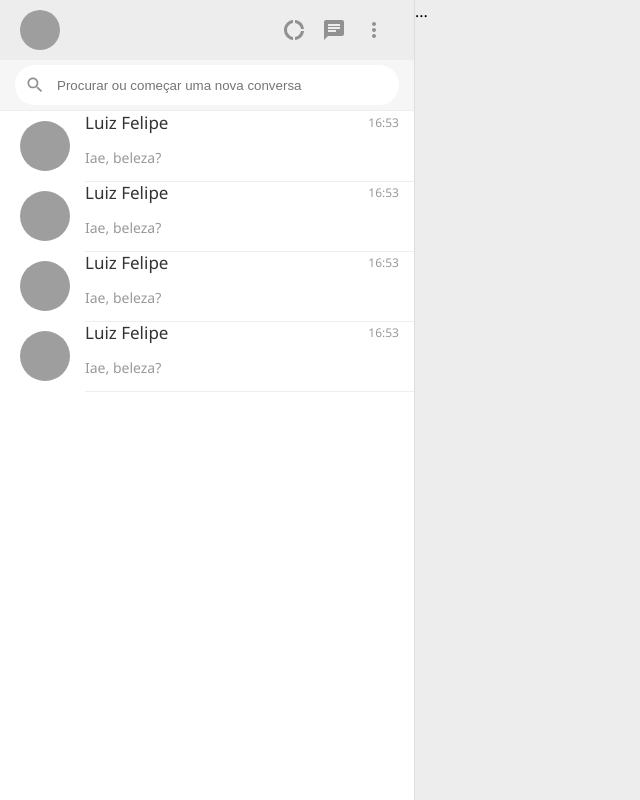
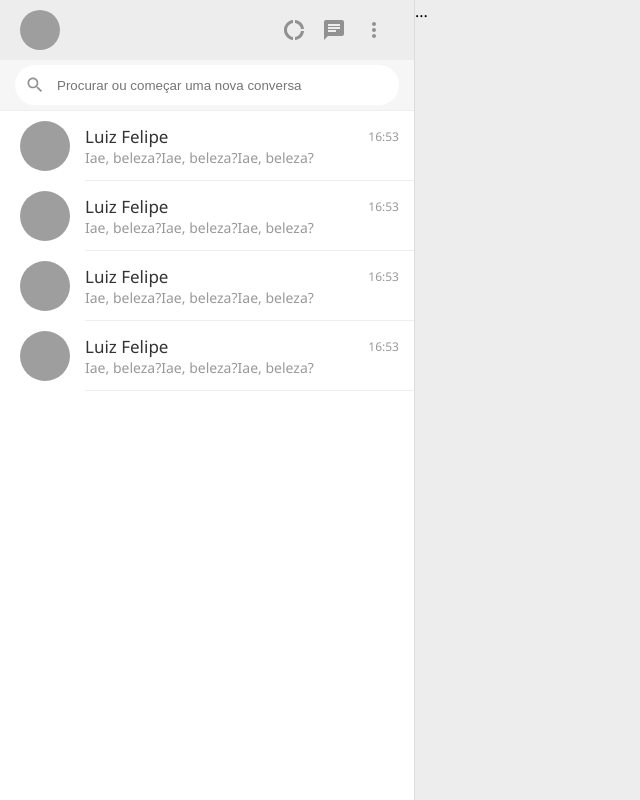
Before and after one commit to luizfelper/WhatsChat, a React (Create React App) app: page / in a window 1280 px wide. Shown: the whole page, without its empty margins (0-640 px from the left). Built offline with nearby package versions, Linux system fonts and the light colour scheme; grey boxes are pictures that could not be loaded; the HTML template or start-up script is replaced by a standard one.

Commit message:
Tratar de overflow dos textos

```diff
--- a/src/components/ChatListItem.css
+++ b/src/components/ChatListItem.css
@@ -12,12 +12,15 @@
 }
 .chatListItem--lines {
     flex: 1;
+    height: 100%;
     display: flex;
     flex-direction: column;
     justify-content: center;
     border-bottom: 1px solid #EEE;
     padding-right: 15px;
     margin-left: 15px;
+    flex-wrap: wrap;
+    min-width: 0;
 }
 
 .chatListItem--line {
@@ -40,3 +43,10 @@
     display: flex;
     width: 100%;
 }
+
+.chatListItem--lastMsg p {
+    overflow: hidden;
+    white-space: nowrap;
+    text-overflow: ellipsis;
+    margin: 0;
+}
--- a/src/components/ChatListItem.js
+++ b/src/components/ChatListItem.js
@@ -12,7 +12,7 @@ export default () => {
                 </div>
                 <div className="chatListItem--line">
                     <div className="chatListItem--lastMsg">
-                        <p>Iae, beleza?</p>
+                        <p>Iae, beleza?Iae, beleza?Iae, beleza?</p>
                     </div>
                 </div>
             </div>
```
